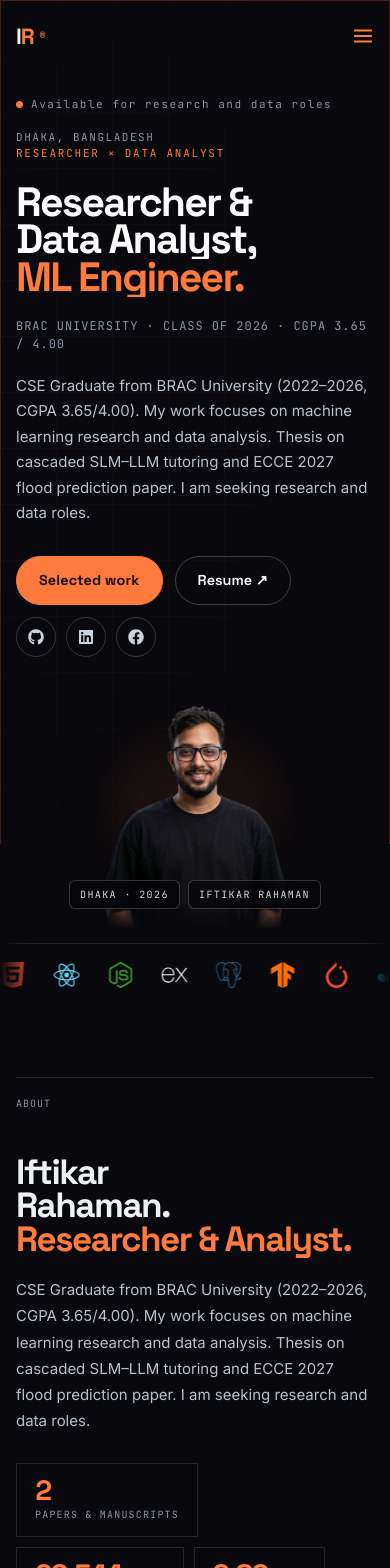
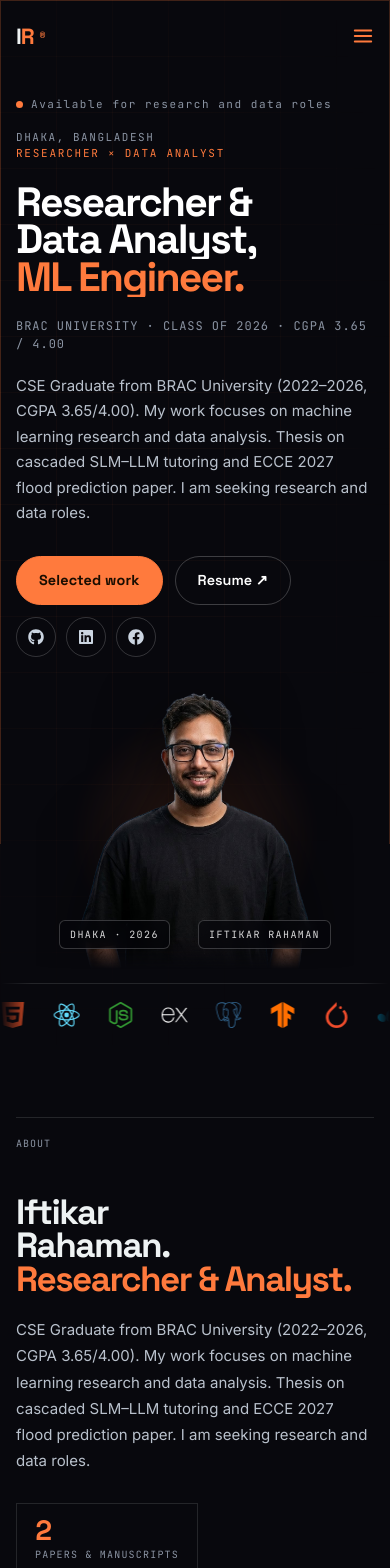
Before and after one commit to IFTI-KAR/Portfolio, a React (Vite) app: page / in a window 390 px wide. Shown: the top 1568 px of the page. Built offline with nearby package versions, Linux system fonts and the light colour scheme.

Commit message:
Restore larger hero portrait (600px, scale 1.06; phone 300px)

```diff
--- a/src/components/Hero.jsx
+++ b/src/components/Hero.jsx
@@ -62,7 +62,7 @@ function HeroPhoto() {
       className="hero-photo-wrap"
       style={{
         position: "relative",
-        height: "min(480px, 50vh)",
+        height: "min(600px, 62vh)",
         background: "transparent",
       }}
     >
@@ -86,6 +86,7 @@ function HeroPhoto() {
           style={{
             width: "100%", height: "100%",
             objectFit: "contain", objectPosition: "50% 100%",
+            transform: "scale(1.06)", transformOrigin: "50% 100%",
             maskImage: "linear-gradient(to bottom, #000 88%, transparent 100%)",
             WebkitMaskImage: "linear-gradient(to bottom, #000 88%, transparent 100%)",
             filter: "drop-shadow(0 16px 30px rgba(0,0,0,0.55))",
@@ -171,10 +172,10 @@ export default function Hero() {
           .hero-grid { grid-template-columns: 1fr !important; align-items: start !important; padding-bottom: 76px !important; }
           #home { padding-top: 96px !important; }
           #home h1 { font-size: clamp(40px, 10.5vw, 60px) !important; }
-          .hero-photo-wrap { display: block !important; height: 260px !important; width: 100% !important; max-width: 320px !important; margin: 8px auto 0 !important; }
+          .hero-photo-wrap { display: block !important; height: 300px !important; width: 100% !important; max-width: 340px !important; margin: 8px auto 0 !important; }
         }
         @media (max-width: 480px) {
-          .hero-photo-wrap { height: 240px !important; max-width: 280px !important; }
+          .hero-photo-wrap { height: 280px !important; max-width: 300px !important; }
         }
       `}</style>
     </section>
```
